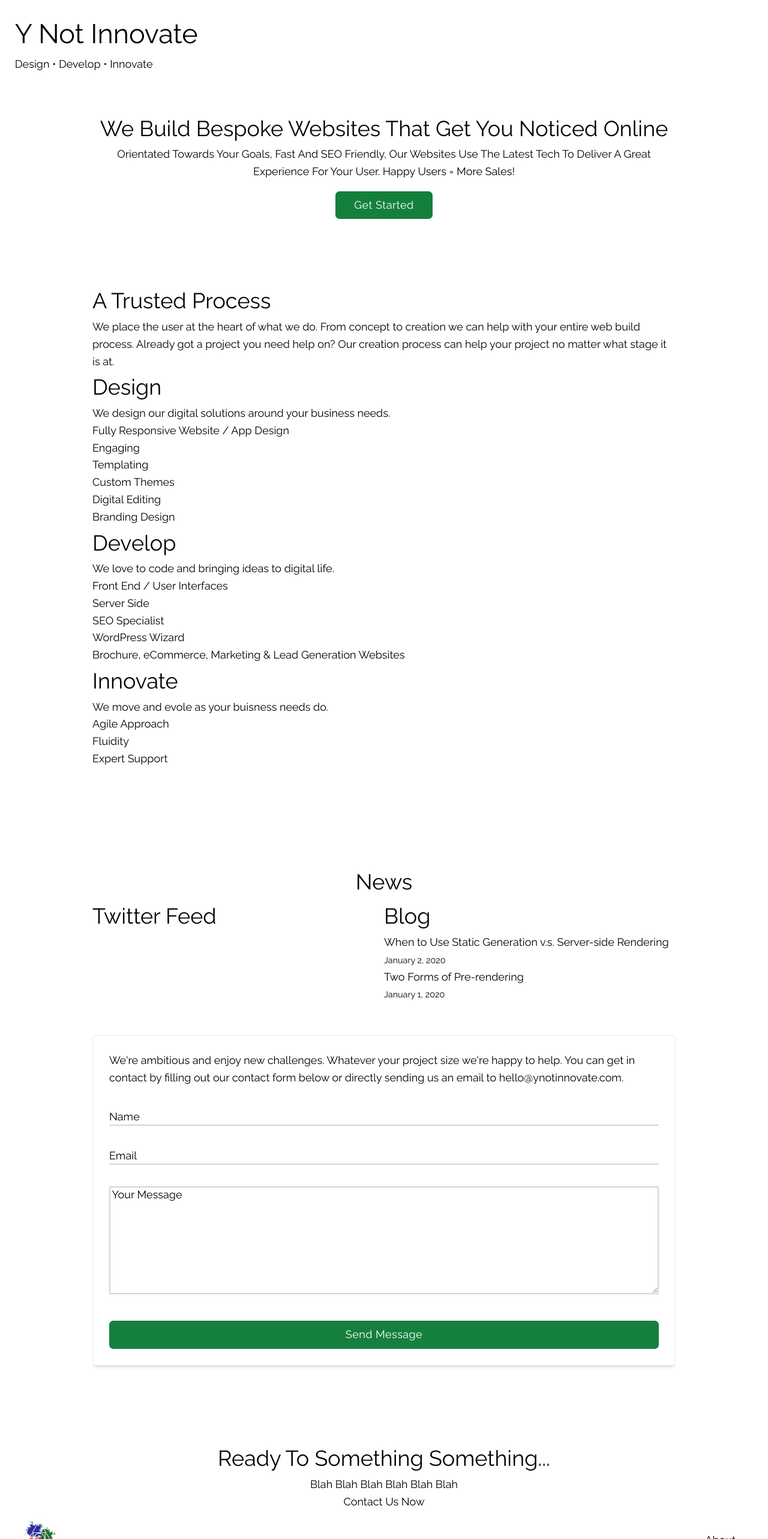
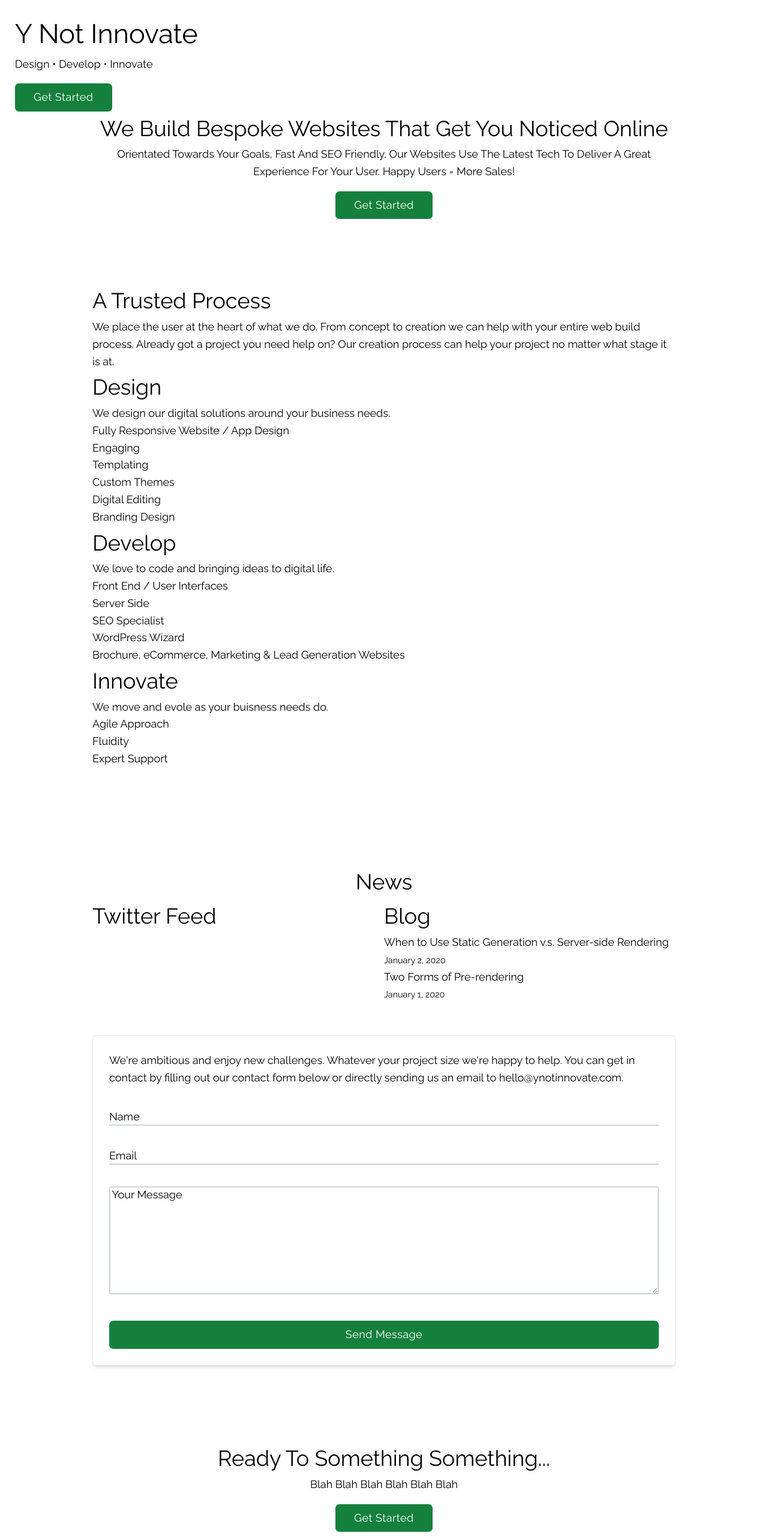
Before and after one commit to ynotGit/ynotNext, a Next.js app: page / in a window 1280 px wide. Shown: the part 140-2706 px from the top of the page at 60% size. Built offline with nearby package versions, Linux system fonts and the light colour scheme; grey boxes are pictures that could not be loaded.

Commit message:
it does work :), time to finish this

```diff
--- /dev/null
+++ b/components/ctaButton.js
@@ -0,0 +1,9 @@
+
+export default function ctaButton() {
+    return (
+        <button type="submit"
+            className="w-36 mt-4 px-4 py-2 tracking-wide text-white transition-colors duration-200 transhtmlForm bg-green-700 rounded-md hover:bg-green-600 focus:outline-none focus:bg-green-600">
+            Get Started
+        </button>
+    )
+}
--- a/components/footer.js
+++ b/components/footer.js
@@ -3,6 +3,7 @@ import Image from 'next/image';
 import { useTheme } from 'next-themes';
 import { AiFillTwitterCircle, AiFillGithub, AiFillLinkedin } from 'react-icons/ai';
 import { useState, useEffect } from 'react';
+import CTAButton from './ctaButton';
 
 export default function Footer() {
     const { theme } = useTheme();
@@ -18,9 +19,7 @@ export default function Footer() {
                         Ready To Something Something...
                     </h2>
                     <p>Blah Blah Blah Blah Blah Blah</p>
-                    <button>
-                        Contact Us Now
-                    </button>
+                    <CTAButton />
                 </div>
                 <div className="grid grid-cols-1 pt-3 md:grid-cols-2">
                     <div className="">
--- a/components/landingSection.js
+++ b/components/landingSection.js
@@ -1,4 +1,5 @@
 import Image from 'next/image'
+import CTAButton from './ctaButton'
 
 export default function Landing() {
     return (
@@ -18,6 +19,7 @@ export default function Landing() {
                         <span>Y Not Innovate</span>
                     </h1>
                     <p>Design • Develop • Innovate</p>
+                    <CTAButton />
                 </div>
             </div>
         </section>
--- a/components/missionStatement.js
+++ b/components/missionStatement.js
@@ -1,4 +1,5 @@
 import Image from 'next/image'
+import CTAButton from './ctaButton'
 
 export default function MissionStatement() {
     return (
@@ -7,10 +8,8 @@ export default function MissionStatement() {
                 <h2>We build bespoke websites that get you noticed online</h2>
                 <p>Orientated towards your goals, Fast and SEO friendly, our websites use the latest tech to deliver a great experience for your user. Happy users = more sales!</p>
             </div>
-            <button type="submit"
-                className="w-36 mt-4 px-4 py-2 tracking-wide text-white transition-colors duration-200 transhtmlForm bg-green-700 rounded-md hover:bg-green-600 focus:outline-none focus:bg-green-600">
-                Get Started
-            </button>
+
+            <CTAButton />
         </section>
     )
 }
```
